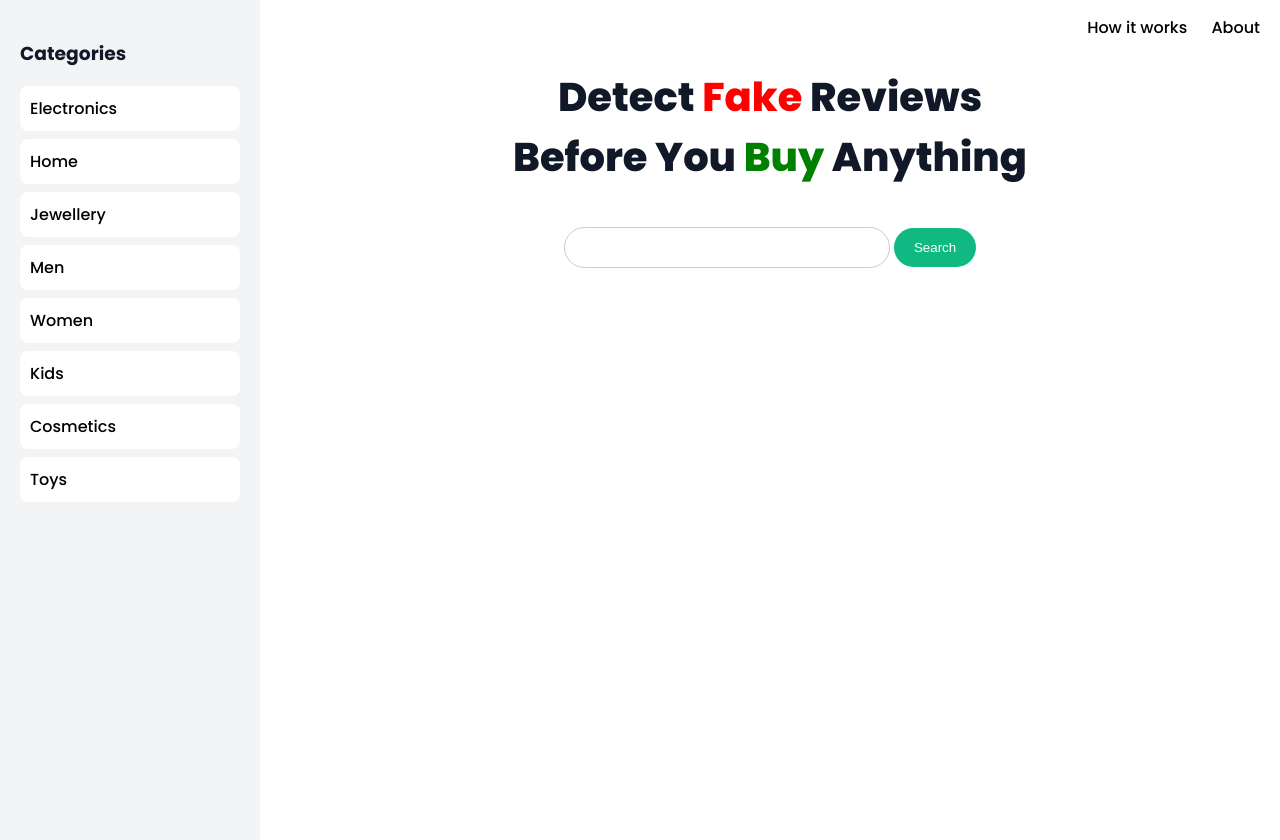
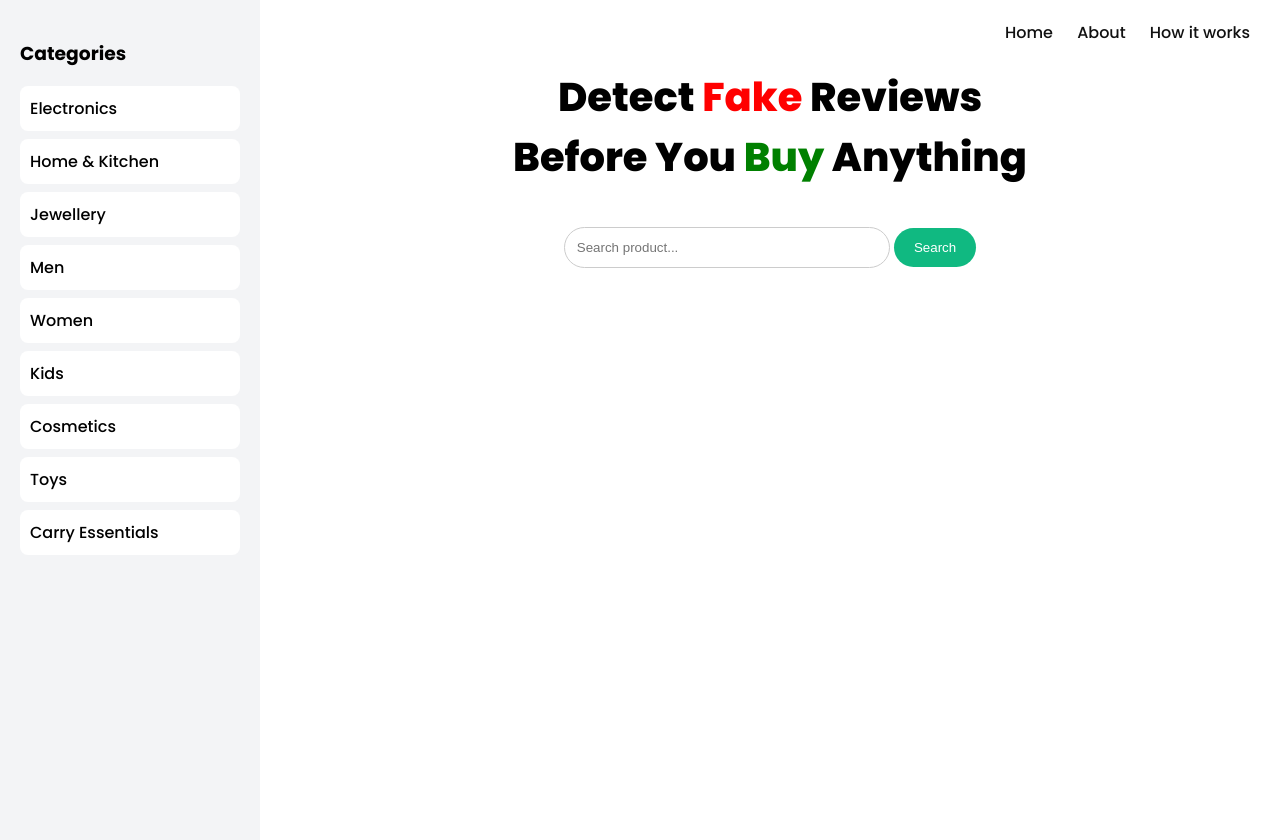
Before and after one commit to varshnik2024-blip/fake-review, a Flask app: page / in a window 1280 px wide. Run offline with Flask 3, Linux system fonts and the light colour scheme.

Commit message:
final upgrade UI + 50 products + modals

```diff
--- a/app.py
+++ b/app.py
@@ -73,6 +73,10 @@ category_map = {
         "search": "cosmetics beauty products",
         "suggestions": ["lipstick", "facewash", "perfume", "makeup kit"]
     },
+    "carry essentials" : {
+        "search": "handbags trolley school bags",
+        "suggestions": ["handbag", "trolley bag", "school bag", "travel bag"]
+    },
     "toys": {
         "search": "kids toys",
         "suggestions": ["remote car", "doll", "lego", "puzzle"]
--- a/templates/index.html
+++ b/templates/index.html
@@ -10,42 +10,42 @@
     font-family: Poppins;
     margin: 0;
     background: #ffffff;
-            color: #111827;
     display: flex;
 }
 
 /* 🔥 TOP RIGHT NAV */
 .topbar {
     position: fixed;
-            right: 20px;
-            top: 15px;
+    top: 20px;
+    right: 30px;
 }
 
 .topbar a {
     margin-left: 20px;
     cursor: pointer;
     text-decoration: none;
-            color: black;
+    font-weight: 500;
+    color: #111;
 }
 
-        /* MODAL */
+/* 🔥 MODAL */
 .modal {
     display: none;
     position: fixed;
-            top: 0; left: 0;
-            width: 100%; height: 100%;
+    width: 100%;
+    height: 100%;
     background: rgba(0,0,0,0.5);
 }
 
 .modal-content {
     background: white;
-            padding: 20px;
-            width: 50%;
+    width: 60%;
     margin: 100px auto;
-            border-radius: 10px;
+    padding: 30px;
+    border-radius: 12px;
 }
 
-        /* SIDEBAR */
+/* 🔥 SIDEBAR */
 .sidebar {
     width: 220px;
     background: #f3f4f6;
@@ -68,11 +68,13 @@
     color: white;
 }
 
+/* MAIN */
 .main {
     flex: 1;
     padding: 40px;
 }
 
+/* HERO */
 .hero {
     text-align: center;
 }
@@ -85,6 +87,7 @@
 .fake { color: red; }
 .buy { color: green; }
 
+/* SEARCH */
 .search-box {
     margin-top: 40px;
 }
@@ -104,13 +107,24 @@
     border: none;
 }
 
-        .suggestions a {
-            padding: 8px;
-            background: #e5e7eb;
-            margin: 5px;
-            border-radius: 10px;
+/* 🔥 FIXED SUGGESTIONS ALIGNMENT */
+.suggestions {
+    margin-top: 15px;
+    display: flex;
+    justify-content: center;
+    gap: 10px;
+    flex-wrap: wrap;
 }
 
+.suggestions a {
+    padding: 8px 12px;
+    background: #e5e7eb;
+    border-radius: 15px;
+    text-decoration: none;
+    color: black;
+}
+
+/* PRODUCTS */
 .card-container {
     display: grid;
     grid-template-columns: repeat(4, 1fr);
@@ -130,15 +144,18 @@
     object-fit: contain;
 }
 
-        .stars { color: gold; }
+.stars {
+    color: gold;
+    margin: 5px 0;
+}
 
 .buy-btn {
     background: #10b981;
     color: white;
     padding: 8px;
+    border-radius: 6px;
     display: inline-block;
     margin-top: 10px;
-            border-radius: 6px;
 }
 </style>
 </head>
@@ -147,15 +164,20 @@
 
 <!-- 🔥 NAVBAR -->
 <div class="topbar">
+    <a href="/">Home</a>
+    <a onclick="openModal('about')">About</a>
     <a onclick="openModal('how')">How it works</a>
-    <a onclick="openModal('about')">About</a>
 </div>
 
 <!-- 🔥 MODALS -->
 <div id="how" class="modal">
     <div class="modal-content">
         <h2>How it works</h2>
-        <p>We analyze product reviews using AI and estimate fake vs genuine reviews.</p>
+        <p>
+        Our system analyzes thousands of product reviews using AI techniques.
+        It detects unusual patterns, repeated phrases, and spam behavior
+        to estimate how many reviews are fake vs genuine.
+        </p>
         <button onclick="closeModal('how')">Close</button>
     </div>
 </div>
@@ -163,24 +185,32 @@
 <div id="about" class="modal">
     <div class="modal-content">
         <h2>About</h2>
-        <p>This project helps users identify fake reviews before buying products.</p>
+        <p>
+        Fake Review Detector helps users make smarter buying decisions.
+        Instead of trusting ratings blindly, our system evaluates review
+        authenticity and shows whether a product is reliable or manipulated.
+        </p>
         <button onclick="closeModal('about')">Close</button>
     </div>
 </div>
 
-<!-- SIDEBAR -->
+<!-- 🔥 SIDEBAR -->
 <div class="sidebar">
     <h3>Categories</h3>
     <a href="/?category=electronics">Electronics</a>
-    <a href="/?category=home">Home</a>
+    <a href="/?category=home">Home & Kitchen</a>
     <a href="/?category=jewellery">Jewellery</a>
     <a href="/?category=men">Men</a>
     <a href="/?category=women">Women</a>
     <a href="/?category=kids">Kids</a>
     <a href="/?category=cosmetics">Cosmetics</a>
     <a href="/?category=toys">Toys</a>
+
+    <!-- 🔥 NEW CATEGORY -->
+    <a href="/?category=carry">Carry Essentials</a>
 </div>
 
+<!-- 🔥 MAIN -->
 <div class="main">
 
 <div class="hero">
@@ -190,10 +220,11 @@
     </h1>
 
     <form method="POST" class="search-box">
-        <input type="text" name="product" value="{{ query }}">
+        <input type="text" name="product" value="{{ query }}" placeholder="Search product...">
         <button>Search</button>
     </form>
 
+    <!-- 🔥 FIXED -->
     <div class="suggestions">
         {% for s in suggestions[:4] %}
         <a href="/?query={{ s }}">{{ s }}</a>
```
Lines whose indentation alone changed are shown as unchanged.
